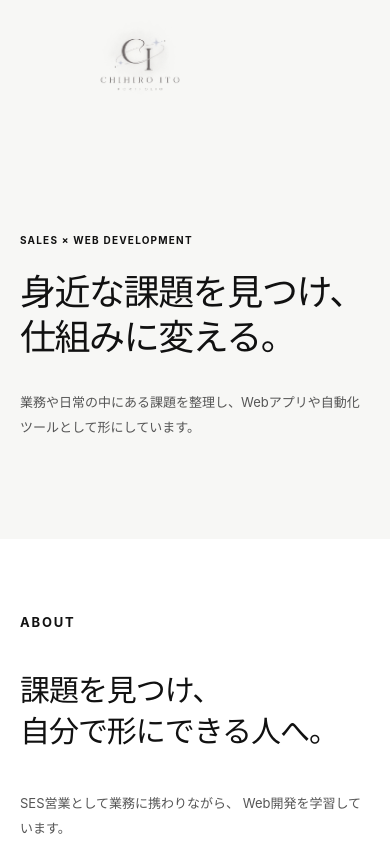
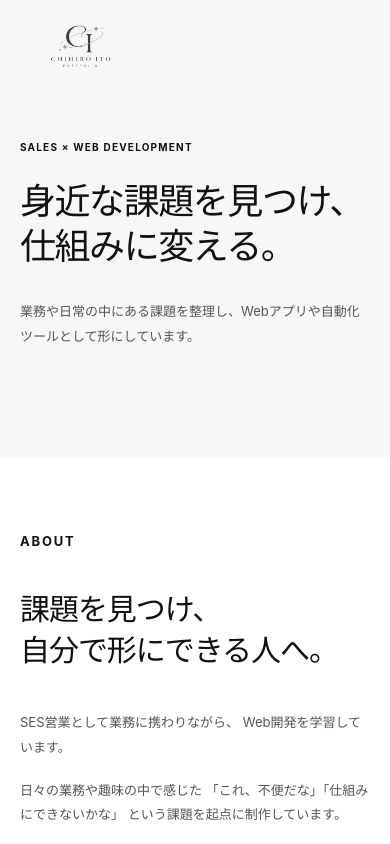
Before and after one commit to chirony1126-byte/CHIHIRO-ITO-Portfolio-, a React (Vite) app: page / in a window 390 px wide. Shown: the top 844 px of the page. Built offline with nearby package versions, Linux system fonts and the light colour scheme.

Commit message:
Adjust logo spacing

```diff
--- a/src/App.css
+++ b/src/App.css
@@ -60,7 +60,8 @@ button {
   display: flex;
   justify-content: space-between;
   align-items: center;
-  padding: 24px 5%;
+
+  padding: 6px 5% 18px;
 
   position: sticky;
   top: 0;
@@ -68,23 +69,71 @@ button {
   background: #f7f7f5;
 }
 
-.logo {
-  font-size: 14px;
-  font-weight: 800;
-  letter-spacing: 0.12em;
-}
+
+/* NAV */
 
 .header nav {
   display: flex;
+  align-items: center;
   gap: 32px;
 }
 
 .header nav a {
+  color: #111;
+  text-decoration: none;
   font-size: 12px;
   font-weight: 600;
   letter-spacing: 0.08em;
 }
 
+.header nav a:hover {
+  opacity: 0.5;
+}
+
+
+/* =========================
+   HEADER MOBILE
+========================= */
+
+@media (max-width: 768px) {
+  /* HEADER */
+  .header {
+    height: 72px;
+    padding: 4px 20px 12px;
+
+    display: flex;
+    justify-content: flex-start;
+    align-items: center;
+  }
+
+  .header nav {
+    display: none;
+  }
+}
+/* =========================
+   LOGO
+========================= */
+
+.site-logo {
+  display: block;
+  width: 130px;
+  height: auto;
+  flex-shrink: 0;
+  text-decoration: none;
+}
+
+.site-logo img {
+  display: block;
+  width: 100%;
+  height: auto;
+}
+
+/* MOBILE */
+@media (max-width: 768px) {
+  .site-logo {
+    width: 90px;
+  }
+}
 
 /* =========================
    HERO
@@ -93,7 +142,7 @@ button {
 .hero-section {
   display: flex;
   align-items: center;
-  padding: 150px 0 110px;
+  padding: 110px 0 110px;
 }
 
 .eyebrow {
@@ -398,18 +447,39 @@ button {
     display: none;
   }
 
+/* =========================
+   HERO MOBILE
+========================= */
+@media (max-width: 768px) {
   .hero-section {
-    padding: 120px 0 80px;
+    padding: 30px 0 80px;
+  }
+
+  .hero-section .container {
+    width: 100%;
+    padding-left: 20px;
+    padding-right: 20px;
+  }
+
+  .eyebrow {
+    margin-bottom: 28px;
+    font-size: 12px;
+    line-height: 1.5;
   }
 
   .hero-section h1 {
-    font-size: 48px;
+    max-width: 100%;
+    font-size: 46px;
+    line-height: 1.15;
+    letter-spacing: -0.05em;
   }
 
   .hero-description {
-    margin: 30px 0;
-    font-size: 14px;
+    margin: 32px 0 0;
+    font-size: 15px;
+    line-height: 1.9;
   }
+}
 
   .about-section,
   .projects-section,
@@ -481,68 +551,7 @@ button {
     font-size: 70px;
   }
 }
-.site-logo {
-  display: flex;
-  align-items: center;
-  text-decoration: none;
-}
 
-.site-logo img {
-  display: block;
-  width: 120px;
-  height: 52px;
-  object-fit: contain;
-  object-position: left center;
-}
-
-@media (max-width: 768px) {
-  .site-logo img {
-    width: 95px;
-    height: 44px;
-  }
-}
-.site-logo {
-  display: flex;
-  align-items: center;
-  text-decoration: none;
-  width: 180px;
-}
-
-.site-logo img {
-  display: block;
-  width: 180px;
-  height: 90px;
-  object-fit: contain;
-  transform: scale(1.8);
-  transform-origin: left center;
-}
-
-@media (max-width: 768px) {
-  .site-logo {
-    width: 120px;
-  }
-
-  .site-logo img {
-    width: 120px;
-    height: 64px;
-    transform: scale(1.6);
-    transform-origin: left center;
-  }
-}
-.site-logo {
-  display: flex;
-  align-items: center;
-  width: 150px;
-}
-
-.site-logo img {
-  display: block;
-  width: 150px;
-  height: 76px;
-  object-fit: contain;
-  transform: scale(1.6);
-  transform-origin: left center;
-}
 /* =========================
    MOBILE TEXT FIX
 ========================= */
@@ -606,22 +615,6 @@ button {
     min-height: 72px;
     justify-content: flex-start;
     align-items: center;
-  }
-
-  .site-logo {
-    width: 110px;
-    height: 60px;
-    margin: 0;
-  }
-
-  .site-logo img {
-    width: 110px;
-    height: 60px;
-    object-fit: contain;
-    object-position: left center;
-
-    /* PC用の拡大をスマホでは解除 */
-    transform: none;
   }
 
   .header nav {
@@ -1147,3 +1140,119 @@ button {
 .case-demo-button:hover {
   opacity: 0.7;
 }
+/* =========================
+   MOBILE HEADER + HERO FINAL FIX
+========================= */
+
+@media (max-width: 768px) {
+
+  /* HEADER */
+  .header {
+    position: sticky !important;
+    top: 0 !important;
+
+    width: 100% !important;
+    height: 80px !important;
+    min-height: 80px !important;
+
+    padding: 5px 20px !important;
+    margin: 0 !important;
+
+    display: flex !important;
+    align-items: center !important;
+    justify-content: flex-start !important;
+
+    box-sizing: border-box !important;
+  }
+
+
+  .header nav {
+    display: none !important;
+  }
+
+
+  /* HERO */
+  .hero-section {
+    min-height: 0 !important;
+    height: auto !important;
+
+    margin: 0 !important;
+    padding: 60px 0 80px !important;
+
+    display: block !important;
+  }
+
+  .hero-section .container {
+    margin: 0 auto !important;
+  }
+}
+/* =========================
+   MOBILE HEADER + HERO FINAL FIX
+========================= */
+
+@media (max-width: 768px) {
+
+  /* HEADER */
+  .header {
+    position: sticky !important;
+    top: 0 !important;
+
+    width: 100% !important;
+    height: 80px !important;
+    min-height: 80px !important;
+
+    padding: 5px 20px !important;
+    margin: 0 !important;
+
+    display: flex !important;
+    align-items: center !important;
+    justify-content: flex-start !important;
+
+    box-sizing: border-box !important;
+  }
+
+  .site-logo {
+    width: 120px !important;
+    height: 70px !important;
+
+    padding: 0 !important;
+    margin: 0 !important;
+
+    display: flex !important;
+    align-items: center !important;
+    justify-content: flex-start !important;
+  }
+
+  .site-logo img {
+    display: block !important;
+
+    width: 120px !important;
+    height: 70px !important;
+
+    margin: 0 !important;
+    padding: 0 !important;
+
+    object-fit: contain !important;
+    transform: none !important;
+  }
+
+  .header nav {
+    display: none !important;
+  }
+
+
+  /* HERO */
+  .hero-section {
+    min-height: 0 !important;
+    height: auto !important;
+
+    margin: 0 !important;
+    padding: 60px 0 80px !important;
+
+    display: block !important;
+  }
+
+  .hero-section .container {
+    margin: 0 auto !important;
+  }
+}
```
Also changed, not shown: public/images/logo.png.
